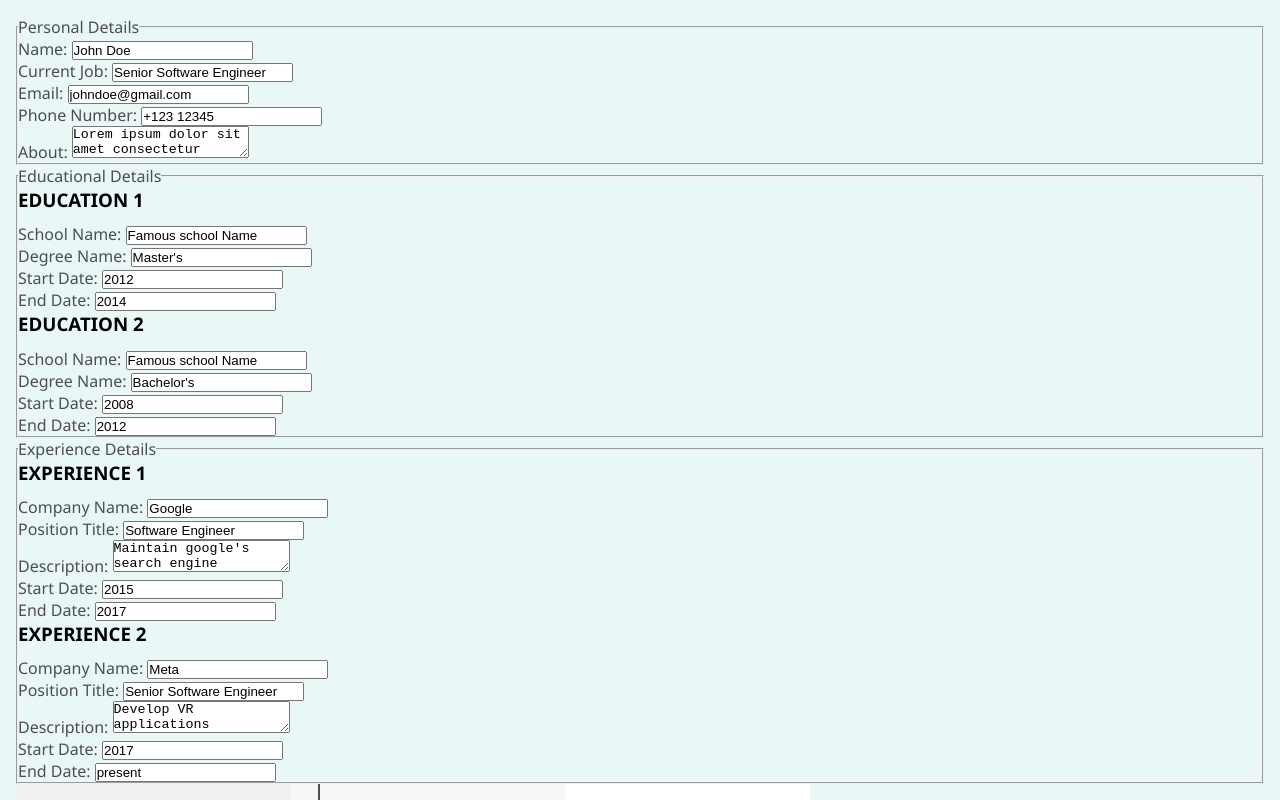
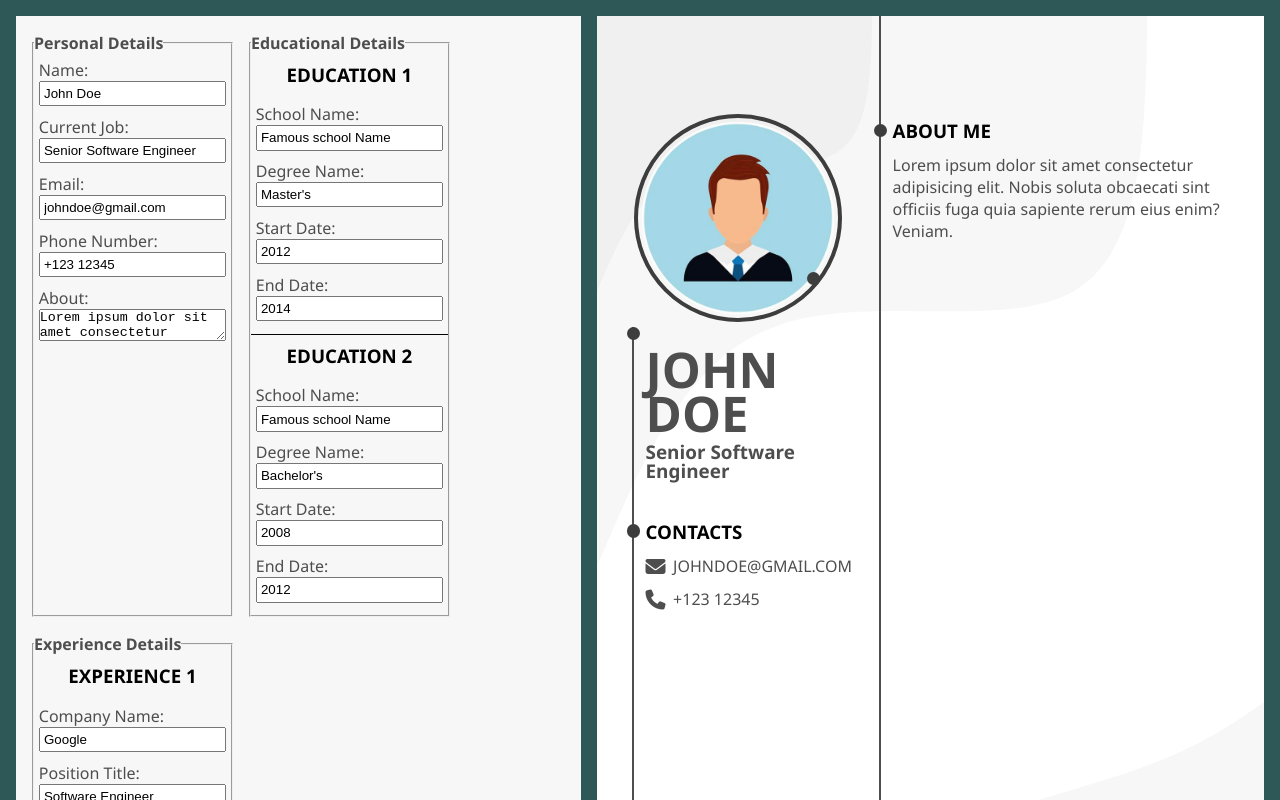
Before and after one commit to NabilHadi/cv_project, a React (Create React App) app: page / in a window 1280 px wide. Shown: the top 800 px of the page. Built offline with nearby package versions, Linux system fonts and the light colour scheme.

Commit message:
Add styles

```diff
--- a/src/App.js
+++ b/src/App.js
@@ -104,7 +104,7 @@ export class App extends Component {
 
   render() {
     return (
-      <div>
+      <>
         <Form
           personalDetailsFields={this.state.personalDetailsFields}
           changePersonalDetails={this.changePersonalDetails}
@@ -119,7 +119,7 @@ export class App extends Component {
           educationalFields={this.state.educationalFields}
           experienceFields={this.state.experienceFields}
         />
-      </div>
+      </>
     );
   }
 }
--- a/src/components/Form.js
+++ b/src/components/Form.js
@@ -23,7 +23,7 @@ export class Form extends Component {
     };
 
     return (
-      <div key={id}>
+      <div key={id} className="FieldGroup">
         <h3>Education {Number(id) + 1}</h3>
         <FormField
           id={id + "schoolNameField"}
@@ -75,7 +75,7 @@ export class Form extends Component {
     };
 
     return (
-      <div key={id}>
+      <div key={id} className="FieldGroup">
         <h3>Experience {Number(id) + 1}</h3>
         <FormField
           id={id + "companyNameField"}
@@ -131,7 +131,7 @@ export class Form extends Component {
     } = this.props.personalDetailsFields;
 
     return (
-      <form>
+      <form className="cv__form">
         <fieldset>
           <legend>Personal Details</legend>
           <FormField
--- a/src/components/FormField.js
+++ b/src/components/FormField.js
@@ -13,7 +13,7 @@ export class FormField extends Component {
   render() {
     const { id, label, type, inputName, value } = this.props;
     return (
-      <div>
+      <div className="FormField">
         <label htmlFor={id}>{label}</label>
         {type === "textarea" ? (
           <textarea
--- a/src/styles.css
+++ b/src/styles.css
@@ -5,7 +5,7 @@
 }
 
 body {
-  background-color: rgb(234, 247, 247);
+  background-color: rgb(46, 88, 88);
   font-family: "Segoe UI", Tahoma, Geneva, Verdana, sans-serif;
   padding: 1rem;
   color: #4e4e4e;
@@ -38,6 +38,47 @@ h3.dot::before {
 
 p i {
   margin-right: 0.2cm;
+}
+
+#root {
+  display: flex;
+  gap: 1rem;
+  justify-content: center;
+  align-items: flex-start;
+}
+
+.cv__form {
+  background-color: #f7f7f7;
+  padding: 1rem;
+  display: flex;
+  flex-wrap: wrap;
+  gap: 1rem;
+}
+
+.cv__form h3 {
+  text-align: center;
+}
+
+.cv__form .FormField {
+  display: flex;
+  flex-direction: column;
+  padding: 0.3rem;
+}
+
+.cv__form .FormField input {
+  padding: 0.2rem;
+}
+
+.cv__form legend {
+  font-weight: bold;
+}
+
+.cv__form .FieldGroup {
+  padding: 0.5rem 0;
+}
+
+.cv__form .FieldGroup:not(:first-of-type) {
+  border-top: 1px solid #010101;
 }
 
 .cv__view {
@@ -95,6 +136,7 @@ p i {
   text-transform: uppercase;
   font-weight: bold;
   margin-top: 20px;
+  word-break: keep-all;
 }
 
 .cv__view__perosnal__current-job {
@@ -134,7 +176,12 @@ p i {
   body {
     padding: 0;
   }
-  form {
+
+  #root {
+    display: block;
+  }
+
+  :not(html, body, #root, .cv__view, .cv__view *) {
     display: none;
   }
 }
```
